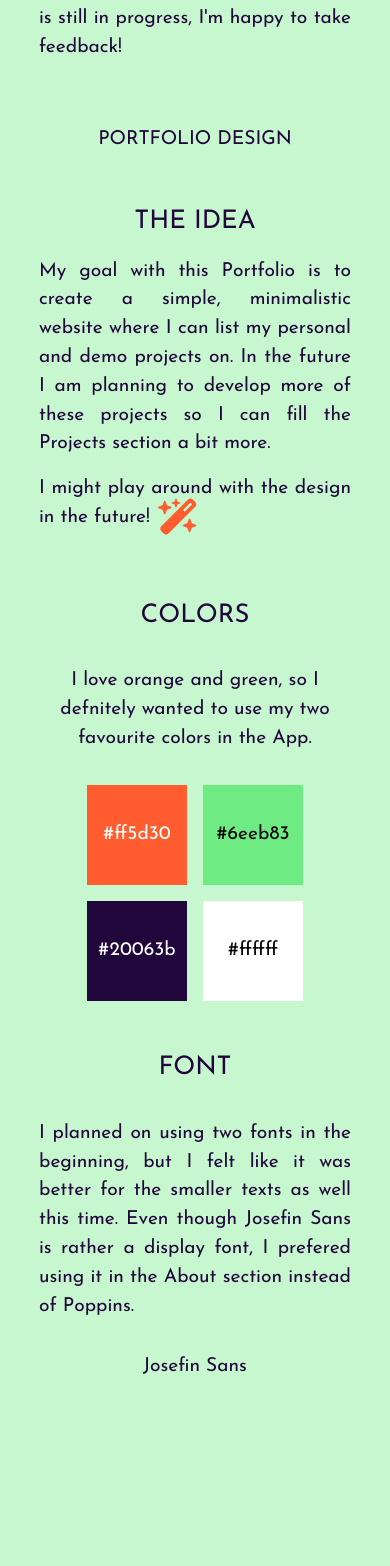
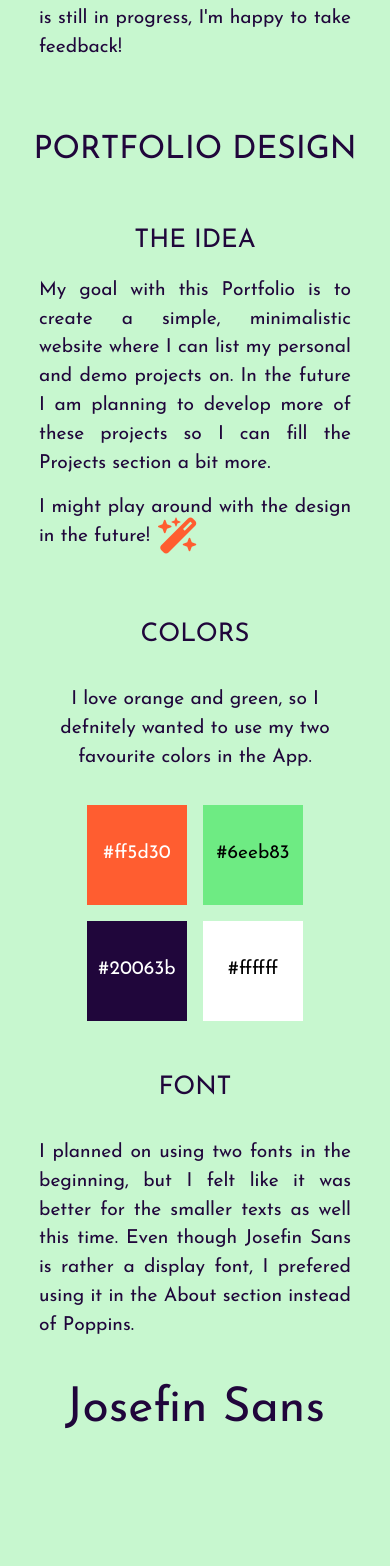
Before and after one commit to wfanni/portfolio, a React (Vite) app: page / in a window 390 px wide. Shown: the part 4802-6368 px from the top of the page. Built offline with nearby package versions, Linux system fonts and the light colour scheme.

Commit message:
small text changes

```diff
--- a/src/components/Design.jsx
+++ b/src/components/Design.jsx
@@ -6,7 +6,7 @@ const Design = forwardRef(function Design({}, ref) {
       ref={ref}
       className="min-h-screen h-fit xs:pt-16 lg:pt-0 flex flex-col justify-center items-center gap-12"
     >
-      <h2 className="xs:text-3xl sm:text-[3rem] uppercase">Portfolio Design</h2>
+      <h2 className="xs:text-[2rem] sm:text-[3rem] uppercase">Portfolio Design</h2>
       <div className="xs:w-4/5 lg:w-3/4 mx-auto flex flex-col justify-between items-center xs:gap-16 lg:gap-16">
         <div className="xs:text-justify lg:text-center">
           <h3 className="text-[1.6rem] uppercase mb-4 text-center">The Idea</h3>
@@ -43,7 +43,7 @@ const Design = forwardRef(function Design({}, ref) {
           <div className="xs:w-full lg:w-1/2 flex flex-col justify-center items-center xs:gap-8 lg:gap-4 xs:text-justify lg:text-center">
             <h3 className="text-[1.6rem] uppercase">Font</h3>
             <p>I planned on using two fonts in the beginning, but I felt like it was better for the smaller texts as well this time. Even though Josefin Sans is rather a display font, I prefered using it in the About section instead of Poppins.</p>
-            <span className="xs:text-5xl lg:text-7xl">Josefin Sans</span>
+            <span className="xs:text-[3rem] lg:text-[4.5rem]">Josefin Sans</span>
           </div>
         </div>
       </div>
```
Also changed, not shown: 4 other files (tests, documents, lock files or other folders).
